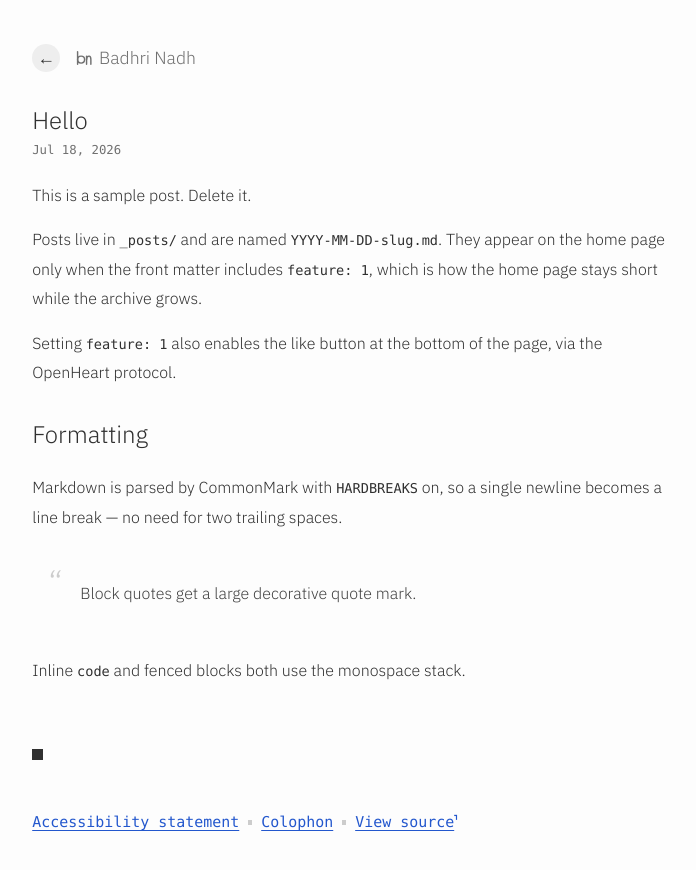
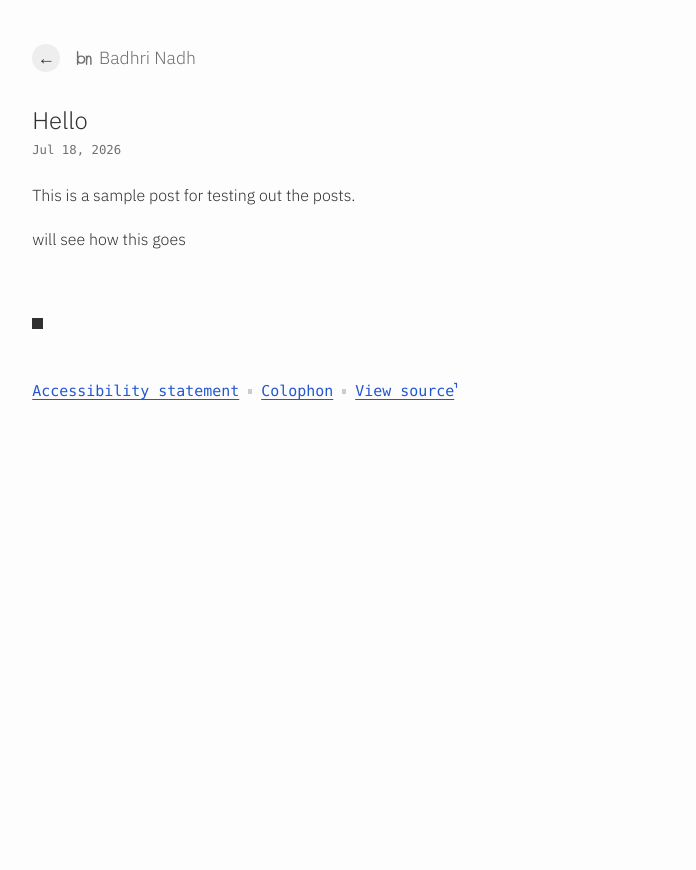
Before and after one commit to BadhriNadhBade/badhrinadh.com, a Jekyll site: the page built from _posts/2026-07-18-hello.md, in a window 1280 px wide. Shown: the top 870 px of the page, without its empty margins (291-987 px from the left). Built offline with Jekyll 4.4.1, drawn with Linux system fonts in a browser that asks for light colours; Markdown is read by kramdown in place of the engine named in the settings.

Commit message:
Revise sample post content for clarity
Updated the content of the sample post to provide more context and removed unnecessary information.

```diff
--- a/_posts/2026-07-18-hello.md
+++ b/_posts/2026-07-18-hello.md
@@ -5,17 +5,6 @@ title: Hello
 feature: 1
 ---
 
-This is a sample post. Delete it.
+This is a sample post for testing out the posts.
 
-Posts live in `_posts/` and are named `YYYY-MM-DD-slug.md`. They appear on the home page only when the front matter includes `feature: 1`, which is how the home page stays short while the archive grows.
-
-Setting `feature: 1` also enables the like button at the bottom of the page, via the OpenHeart protocol.
-
-## Formatting
-
-Markdown is parsed by CommonMark with `HARDBREAKS` on, so a single newline
-becomes a line break — no need for two trailing spaces.
-
-> Block quotes get a large decorative quote mark.
-
-Inline `code` and fenced blocks both use the monospace stack.
+will see how this goes
```
